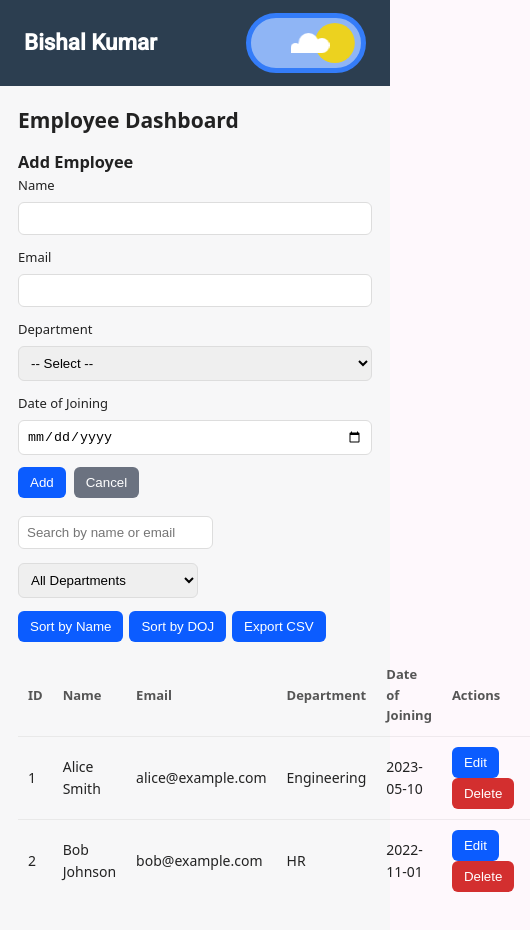
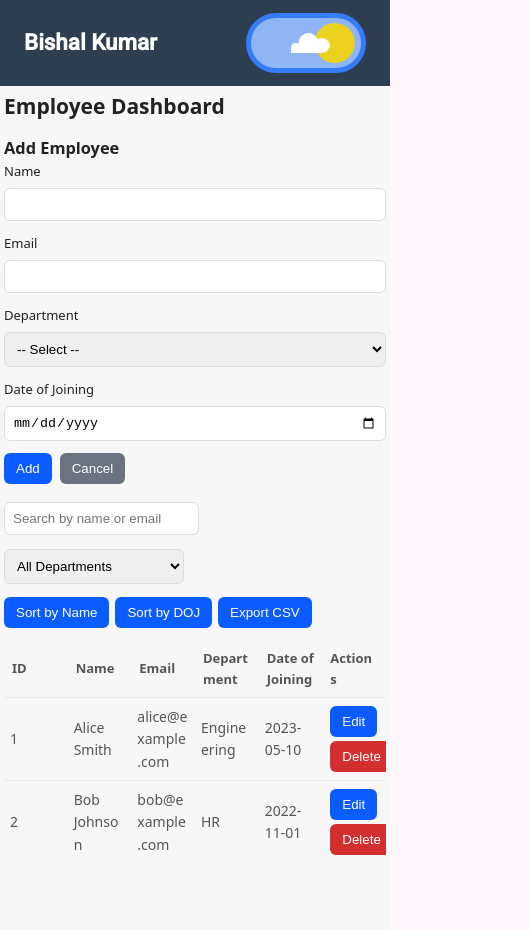
Before and after one commit to blast0/Mini-Employee-Dashboard, an Angular app: page /#/ in a window 390 px wide. Shown: the whole page, 530 px wide, since content can reach past the window. Built offline with nearby package versions, Linux system fonts and the light colour scheme.

Commit message:
responsive style fix

```diff
--- a/src/app/components/pages/employee-dashboard/employee-dashboard.scss
+++ b/src/app/components/pages/employee-dashboard/employee-dashboard.scss
@@ -108,10 +108,70 @@ body.dark-theme :host tbody td {
   border-top:1px solid rgba(255,255,255,0.04);
 }
 
-.actions button { margin-right:6px; }
+.actions button { margin:2px; }
 
 .empty { text-align:center; padding:18px; color:#666; }
 
 /* switch */
 .switch { display:flex; gap:8px; align-items:center; cursor:pointer; user-select:none;}
 .switch input { transform:scale(1.1); margin-right:6px; outline: none; }
+
+.table-wrap table {
+  width: 100%;
+  border-collapse: collapse;
+  background: transparent;
+  table-layout: fixed; /* Ensures that the table cells take up equal space */
+}
+
+thead th, tbody td {
+  text-align: left;
+  padding: 10px;
+  font-size: 13px;
+  color: #555;
+  overflow-wrap: break-word; /* Ensures long words like emails or IDs wrap */
+  word-wrap: break-word; /* Additional fallback for some older browsers */
+}
+
+tbody td {
+  border-top: 1px solid rgba(0, 0, 0, 0.06);
+  font-size: 14px;
+  white-space: normal; /* Prevents text from overflowing out of table cell */
+}
+
+body.dark-theme :host tbody td {
+  border-top: 1px solid rgba(255, 255, 255, 0.04);
+}
+
+@media (max-width: 768px) {
+  .table-wrap table {
+    font-size: 12px; /* Reduce font size for mobile */
+  }
+
+  thead th, tbody td {
+    padding: 8px; /* Reduce padding for more compact table */
+  }
+
+  .table-wrap table td {
+    word-wrap: break-word; /* Ensure content wraps properly */
+    overflow: hidden; /* Prevent overflow from affecting the layout */
+    text-overflow: ellipsis; /* Show ellipsis for very long text */
+  }
+
+  .table-wrap table td:last-child {
+    width: 150px; /* Ensure 'Actions' column stays narrow */
+  }
+}
+
+@media (max-width: 480px) {
+  :host {
+    padding: 4px;
+  }
+  .table-wrap table {
+    padding: 0;
+    font-size: 11px; /* Further reduce font size for very small screens */
+  }
+
+  .table-wrap table td {
+    padding: 6px; /* Further reduce padding */
+  }
+}
```
